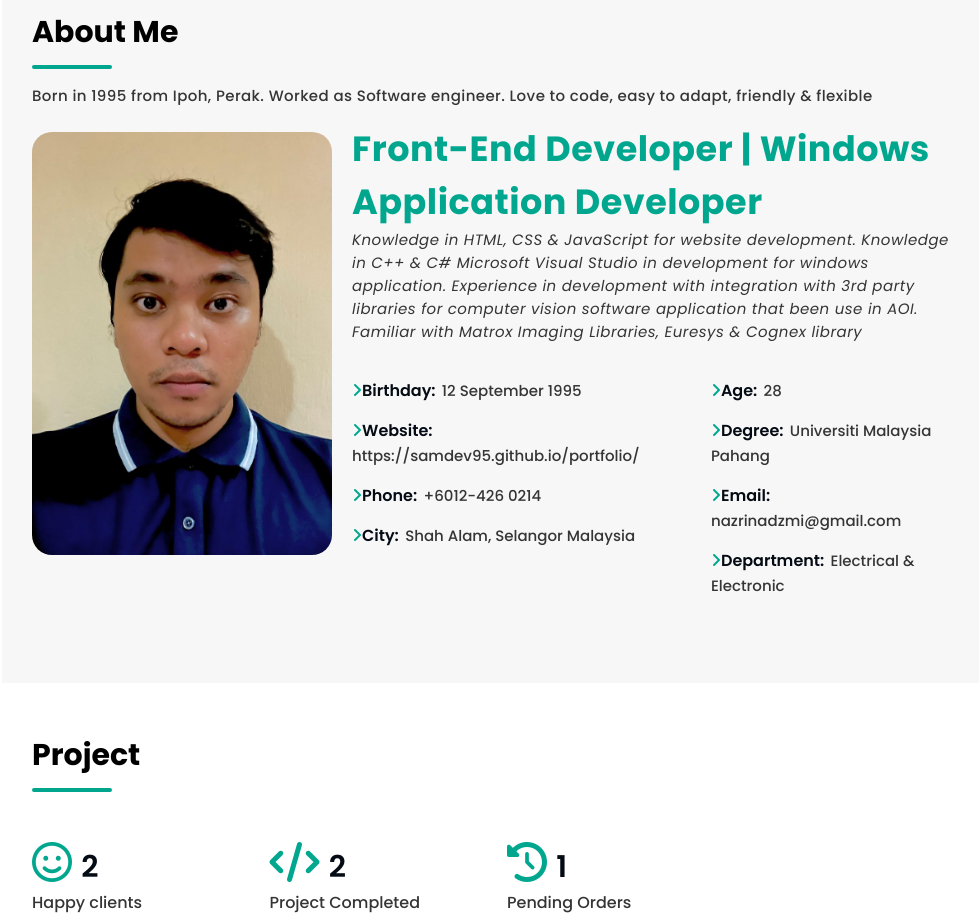
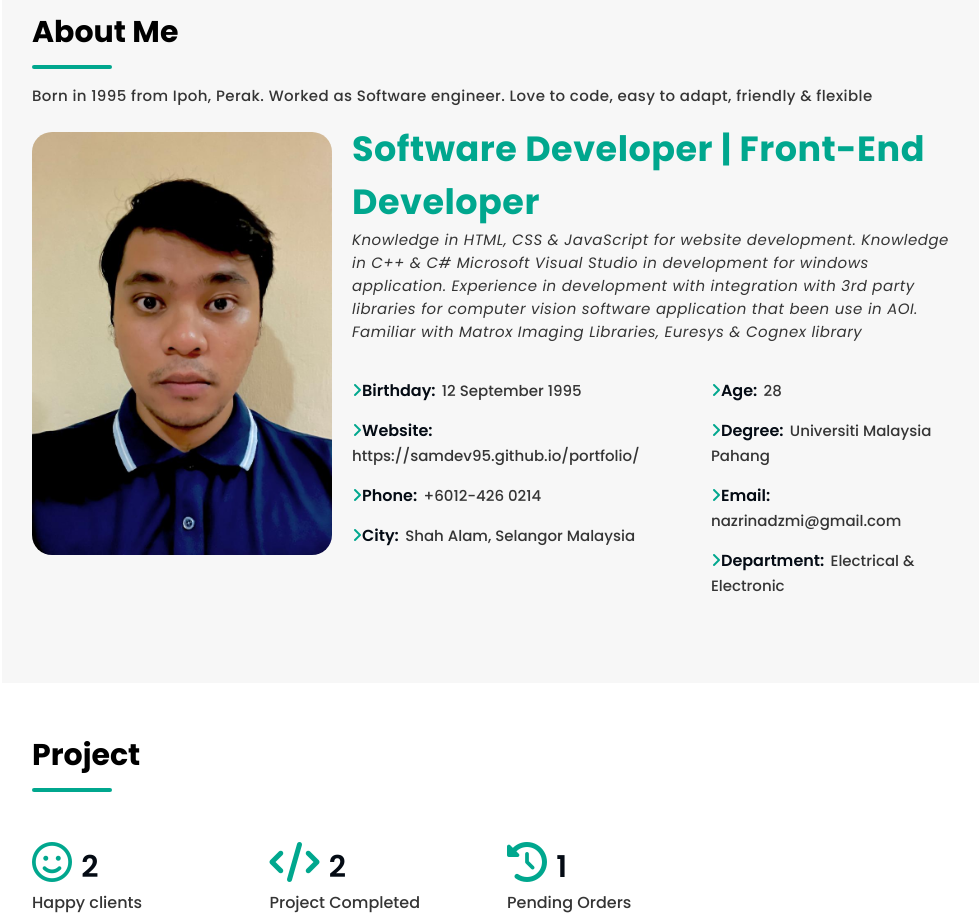
Before and after one commit to samdev95/portfolio, a plain HTML site: page index.html in a window 1280 px wide. Shown: the part 860-1782 px from the top of the page, without its empty margins (298-1277 px from the left). Drawn offline with nearby package versions, Linux system fonts and the light colour scheme.

Commit message:
Update index.html

```diff
--- a/index.html
+++ b/index.html
@@ -76,7 +76,7 @@
 
                 <!--information-->
                 <div class="info-col">
-                    <h2>Front-End Developer | Windows Application Developer</h2>
+                    <h2>Software Developer | Front-End Developer</h2>
                     <p>Knowledge in HTML, CSS & JavaScript for website development. Knowledge in C++ & C# Microsoft Visual Studio in development for windows application. Experience in development with integration with 3rd party libraries for computer vision software application that been use in AOI. Familiar with Matrox Imaging Libraries, Euresys & Cognex library</p>
                     <div class="icon-list-col">
 
```
